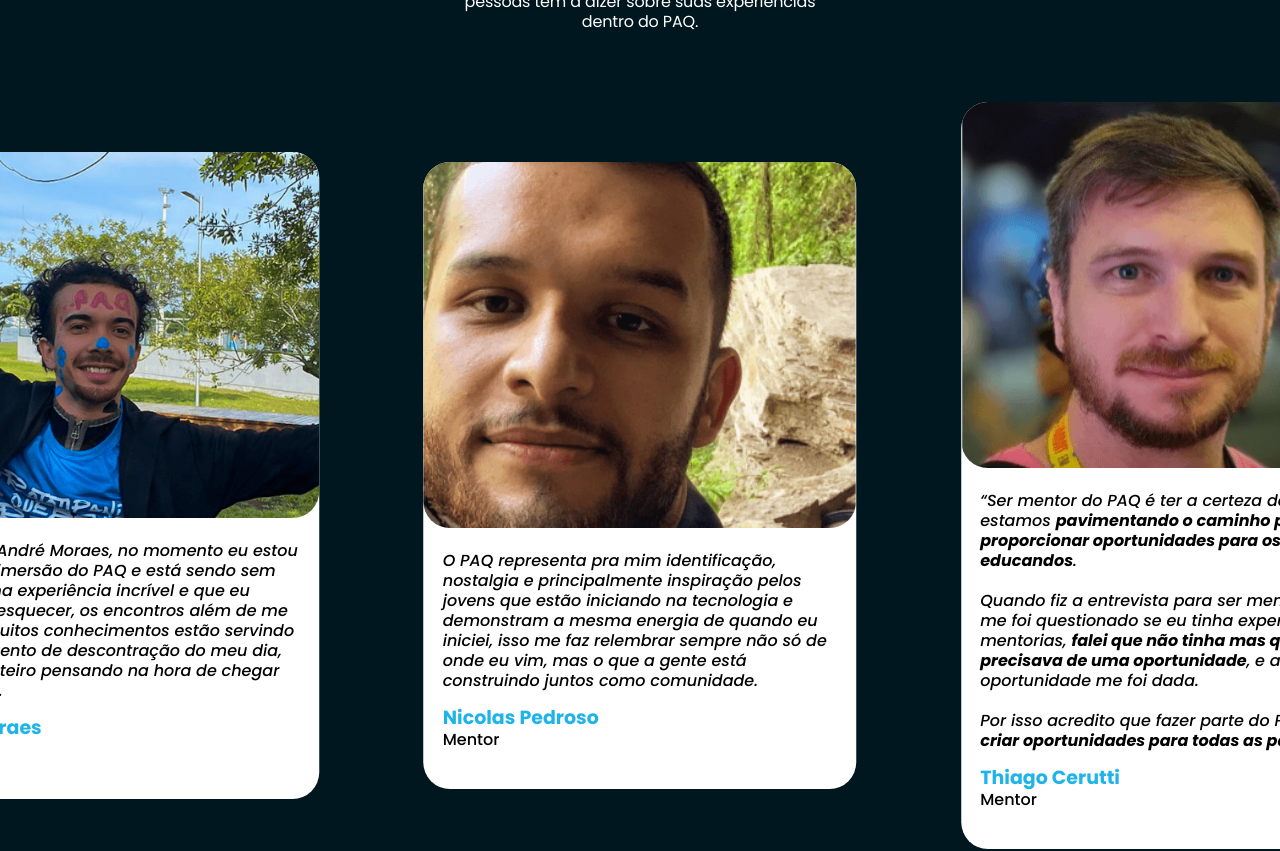
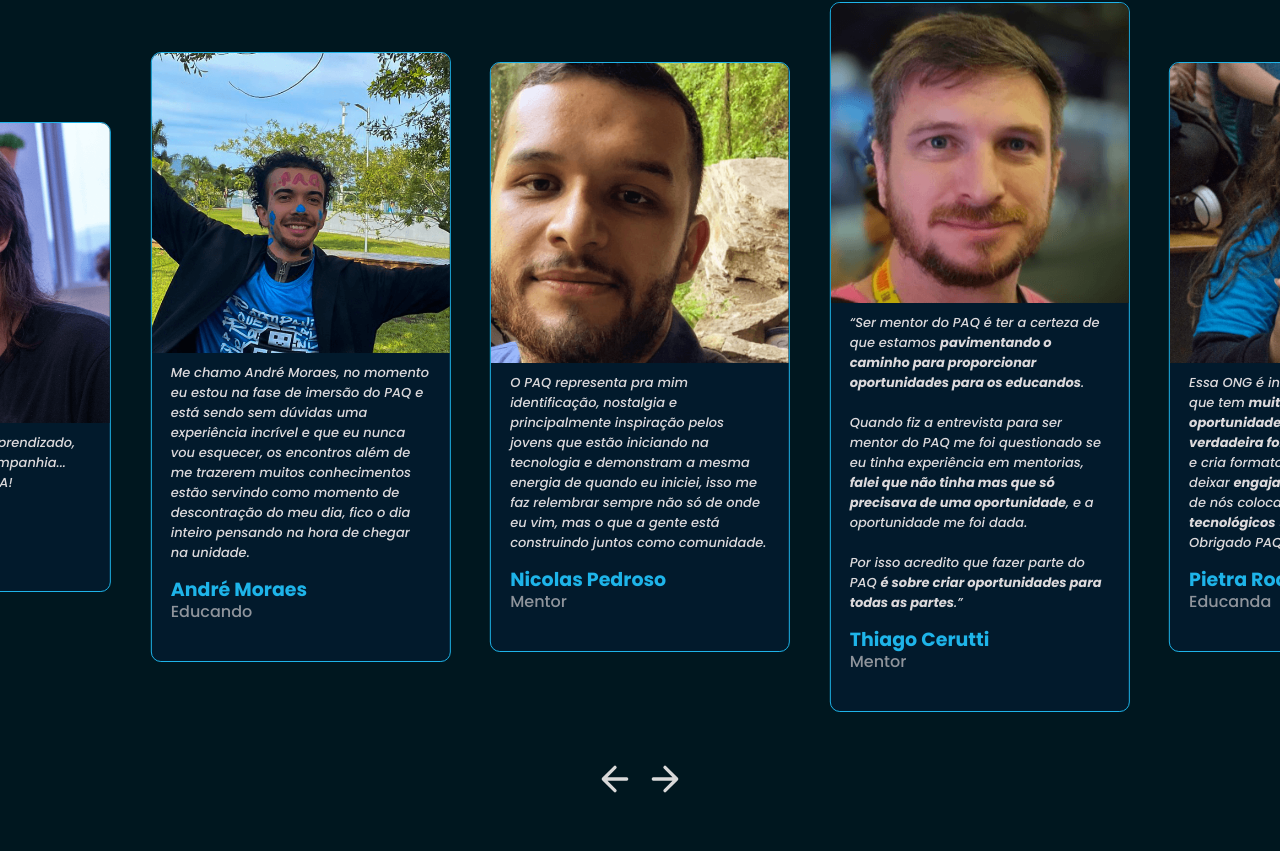
Before and after one commit to LAYSEGABI/Site-paq-25, a Next.js app: page / in a window 1280 px wide. Shown: the part 10220-11071 px from the top of the page. Built offline with nearby package versions, Linux system fonts and the light colour scheme; a web font is replaced by a local one.

Commit message:
depoimentos

```diff
--- a/src/app/components/Depoimentos/CardDepoimento.module.css
+++ b/src/app/components/Depoimentos/CardDepoimento.module.css
@@ -1,13 +1,15 @@
 .card {
   display: flex;
-  width: 432.894px;
+  width: 300px;
   padding-bottom: 31.07px;
   flex-direction: column;
   align-items: center;
-  gap: 22.405px;
-  border-radius: 26.682px;
-  background: #FFF;
+  gap: 10px;
+  border-radius: 10px;
+  background: #0825504b;
   text-align: left;
+  border: 1px solid #1EB4E9;
+  overflow: hidden;
 }
 
 .card_figure {
@@ -15,10 +17,9 @@
 }
 
 .card_image {
-  width: 100%;
-  height: 366.479px;
+  width: 300px;
+  height: 300px;
   flex-shrink: 0;
-  border-radius: 26.682px;
   object-fit: cover;
 }
 
@@ -32,9 +33,9 @@
 }
 
 .texto {
-  color: #000;
+  color: #f7f2f2e3;
   font-family: Poppins;
-  font-size: 16px;
+  font-size: 13px;
   font-style: italic;
   font-weight: 500;
   line-height: 20.012px;
@@ -61,7 +62,7 @@
 }
 
 .cargo {
-  color: #000;
+  color: #e9e3e39c;
   font-family: Poppins;
   font-size: 16px;
   font-style: normal;
--- a/src/app/components/Depoimentos/Depoimentos.module.css
+++ b/src/app/components/Depoimentos/Depoimentos.module.css
@@ -12,8 +12,8 @@
 
 .text_historias {
     display: flex;
-    width: 319px;
-    padding: 60px 0px;
+    width: 300px;
+    padding: 10px 0px;
     flex-direction: column;
     align-items: center;
     gap: 57px;
@@ -69,7 +69,7 @@
 .custom_arrows {
     display: flex;
     justify-content: center;
-    gap: 68px;
+    gap: 10px;
     user-select: none;
 }
 
--- a/src/app/components/Depoimentos/Depoimentos.tsx
+++ b/src/app/components/Depoimentos/Depoimentos.tsx
@@ -54,22 +54,22 @@
           slidesPerView={1.6}
           breakpoints={{
             900: {
-              slidesPerView: 1.8,
+              slidesPerView: 2,
             },
             1024: {
-              slidesPerView: 2,
+              slidesPerView: 3,
             },
             1150: {
-              slidesPerView: 2.2,
+              slidesPerView: 4,
             },
             1280: {
-              slidesPerView: 2.4,
+              slidesPerView: 3.8,
             },
             1410: {
-              slidesPerView: 2.6,
+              slidesPerView: 4,
             },
             1540: {
-              slidesPerView: 3,
+              slidesPerView: 4,
             }
           }}
           navigation={false}
@@ -94,10 +94,10 @@
         </Swiper>
         <div className={style.custom_arrows}>
           <div onClick={handlePrev}>
-            <Image className={style.left_arrow}  src={Arrow} width={85.58} height={84} alt="Voltar carrossel" />
+            <Image className={style.left_arrow}  src={Arrow} width={40} height={40} alt="Voltar carrossel" />
           </div>
 
-          <Image className={style.right_arrow} onClick={handleNext} src={Arrow} width={85.58} height={84} alt="Avançar carrossel" />
+          <Image className={style.right_arrow} onClick={handleNext} src={Arrow} width={40} height={40} alt="Avançar carrossel" />
         </div>
       </div>
     </section>
```
